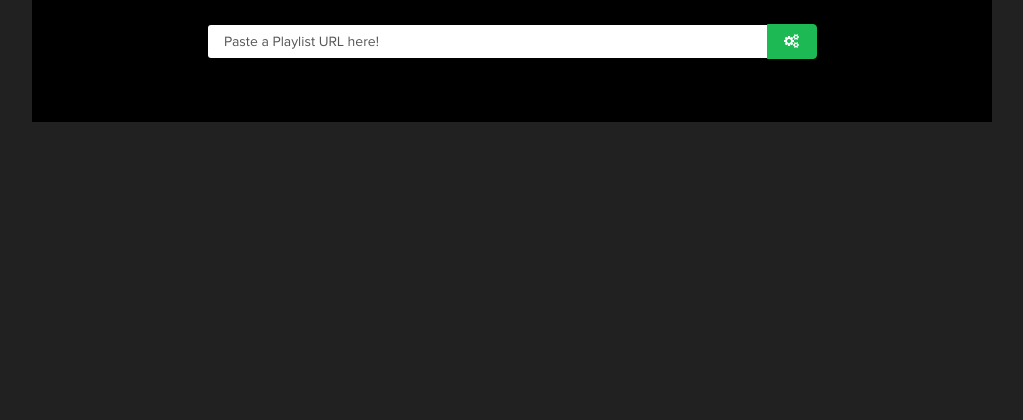
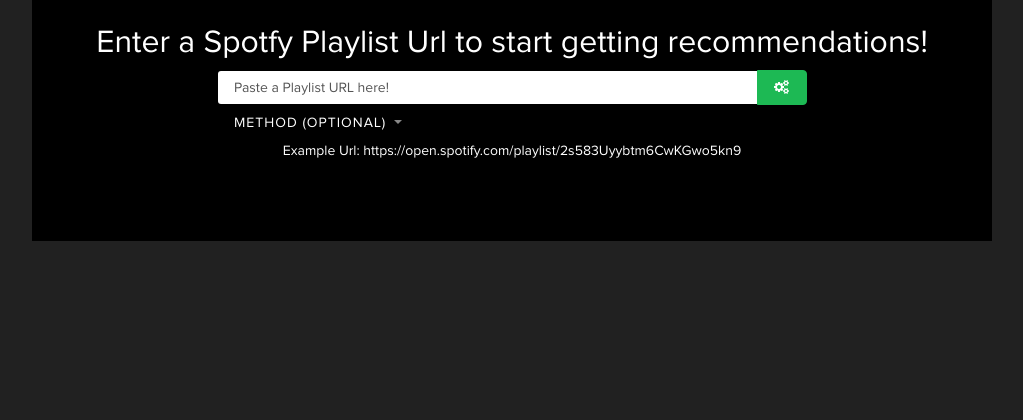
Before and after one commit to miguelcovarrubias/cmpe-256-group-project, a Flask app: page /demo in a window 1280 px wide. Shown: the part 236-656 px from the top of the page, without its empty margins (128-1151 px from the left). Run offline with Flask 2, Linux system fonts and the light colour scheme; parts of the project's set-up code (start-up, migrations or seed data) failed here and were passed over; some libraries are stand-ins or nearby versions.

Commit message:
button fix, dropdown for model

```diff
--- a/webapp/templates/pages/demo.html
+++ b/webapp/templates/pages/demo.html
@@ -2,8 +2,11 @@
 {% block title %}Spotify Recommendation System - Demo{% endblock %}
 {% block content %}
 <script type="text/javascript" src="//ajax.googleapis.com/ajax/libs/jquery/1.11.1/jquery.min.js"></script>
+<script src="https://cdnjs.cloudflare.com/ajax/libs/popper.js/1.12.9/umd/popper.min.js" integrity="sha384-ApNbgh9B+Y1QKtv3Rn7W3mgPxhU9K/ScQsAP7hUibX39j7fakFPskvXusvfa0b4Q" crossorigin="anonymous"></script>
 
-<div class="row d-flex justify-content-center">
+<h4 class="text-center">Enter a Spotfy Playlist Url to start getting recommendations!</h4>
+
+<div class="d-flex justify-content-center">
   <div class="col-xl-8 col-lg-8 col-md-12 col-sm-12 col-12">
     <div class="input-group">
       <input id="search-field" type="text" class="form-control" placeholder="Paste a Playlist URL here!">
@@ -15,6 +18,24 @@
     </div>
   </div>
 </div>
+<div class="d-flex justify-content-center">
+  <div class="col-xl-8 col-lg-8 col-md-12 col-sm-12 col-12">
+    <div class="input-group">
+      <div class="input-group-btn search-panel">
+          <button type="button" class="btn btn-default dropdown-toggle" data-toggle="dropdown">
+            <span id="search_concept"><span class="glyphicon glyphicon-align-justify"></span>Method (Optional)</span> <span class="caret"></span>
+          </button>
+          <ul class="dropdown-menu" role="menu">
+            <li><a href="#knn" class="white-text"> <span class="fa fa-users"></span>KNN</a></li>
+            <li><a href="#cosine" class="white-text"> <span class="fa fa-angle-left"></span>Cosine</a></li>
+          </ul>
+      </div>
+      <input type="hidden" name="search_param" value="all" id="search_param">
+    </div>
+  </div>
+</div>
+
+<p class="text-center">Example Url: https://open.spotify.com/playlist/2s583Uyybtm6CwKGwo5kn9</p>
 
 <div id="playlist-results">
 </div>
@@ -45,6 +66,17 @@
 </div>
 
 <script type="text/javascript">
+  $(document).ready(function(e){
+    $('.search-panel .dropdown-menu').find('a').click(function(e) {
+    		e.preventDefault();
+    		var param = $(this).attr("href").replace("#","");
+    		var concept = $(this).html();
+    		$('.search-panel span#search_concept').html(concept);
+    		$('.input-group #search_param').val(param);
+  	});
+    // default to knn
+    $('.input-group #search_param').val('knn');
+  });
   // display the recommendation results
   var renderRecommendations = function(response){
     // append input playlist
@@ -79,9 +111,12 @@
     // remove currently displayed playlists
     $("#playlist-results").empty();
 
-    playlistUrl = $('#search-field').val();
+    var playlistUrl = $('#search-field').val();
+    var method = $('#search_param').val()
+    console.log(method);
     var request_payload = {
-      'playlist_url': playlistUrl
+      'playlist_url': playlistUrl,
+      'method': method
     }
 
     $.ajax({
--- a/webapp/templates/pages/home.html
+++ b/webapp/templates/pages/home.html
@@ -42,7 +42,7 @@
     <div class="col-xl-12 col-lg-12 col-md-12 col-sm-12 col-12">
         <div class="feature-app-img">
             <h2>Convinced?</h2>
-            <button id="explore-button" class="button-green">Try Now!</button><br>
+            <a href="{{ url_for('demo') }}"><button id="explore-button" class="button-green">Try Now!</button></a><br>
         </div>
     </div>
 </div>
```
